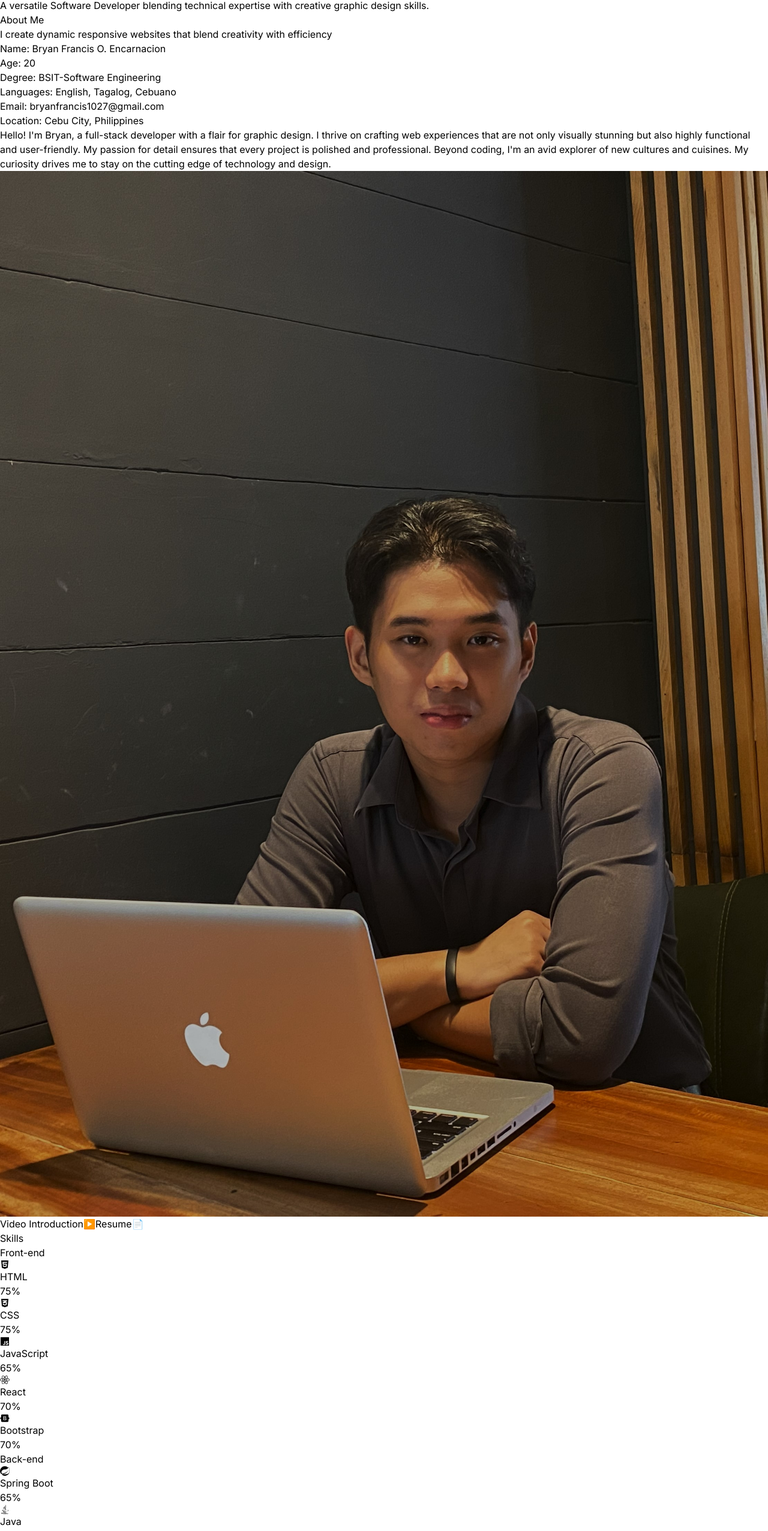
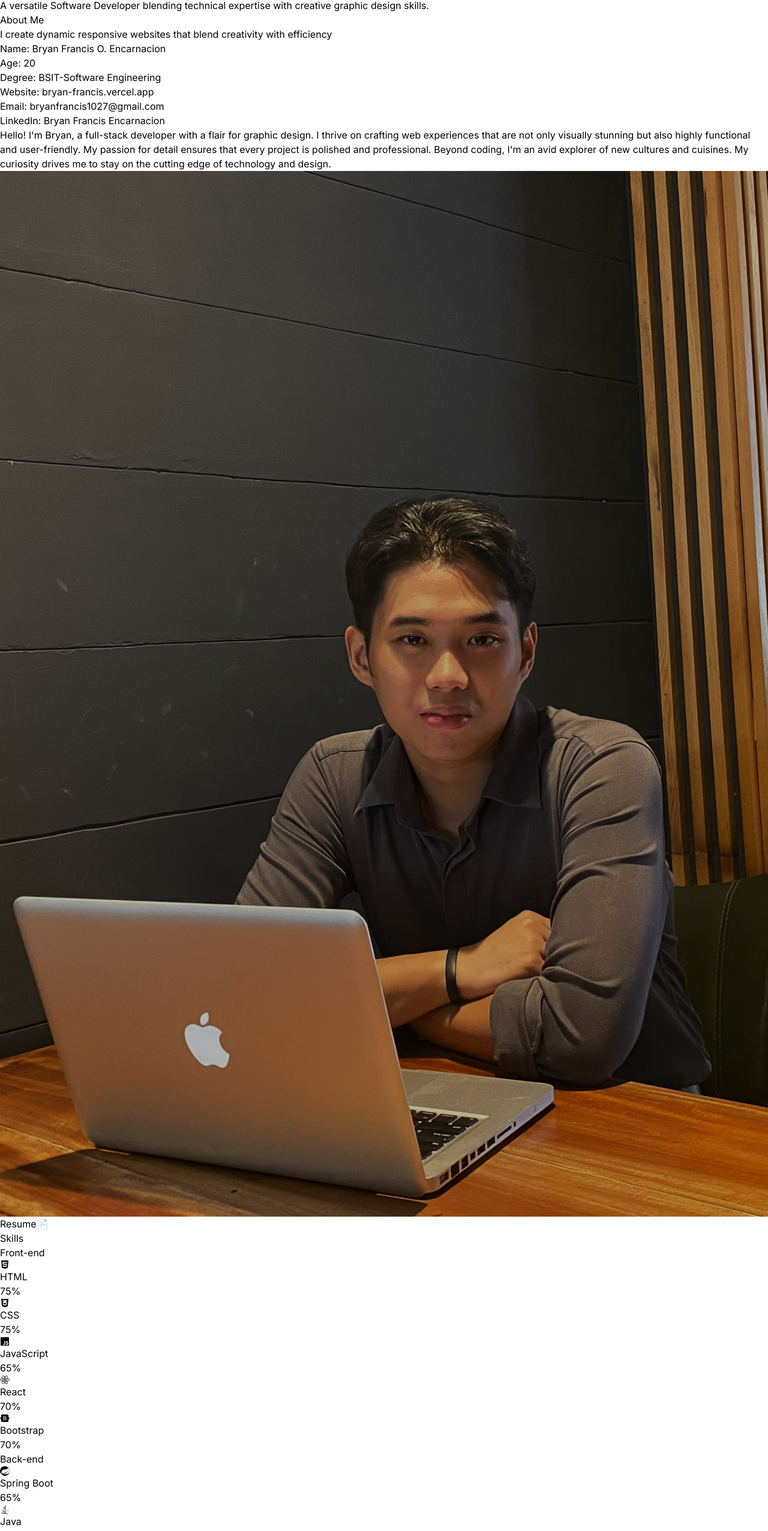
Before and after one commit to BryanFrancis27/bryan-francis, a React (Vite) app: page / in a window 1280 px wide. Shown: the part 1235-3787 px from the top of the page at 60% size. Built offline with nearby package versions, Linux system fonts and the light colour scheme.

Commit message:
Linked resume button to resume gdrive link. Linked two projects to github.

```diff
--- a/src/components/About.jsx
+++ b/src/components/About.jsx
@@ -77,7 +77,7 @@ const About = () => {
                 transition={{ duration: 0.5, delay: 0.4 }}
                 viewport={{ once: true }}
               >
-                <span className="font-semibold">Languages:</span> {ABOUT.languages.join(', ')}
+                <span className="font-semibold">Website:</span> {ABOUT.website}
               </motion.p>
               <motion.p
                 className="mt-2 text-lg leading-loose"
@@ -95,7 +95,7 @@ const About = () => {
                 transition={{ duration: 0.5, delay: 0.6 }}
                 viewport={{ once: true }}
               >
-                <span className="font-semibold">Location:</span> {ABOUT.location}
+                <span className="font-semibold">LinkedIn:</span> {ABOUT.linkedin}
               </motion.p>
             </div>
           </motion.div>
@@ -124,14 +124,12 @@ const About = () => {
             className="w-full max-w-xs h-auto rounded-md shadow-lg object-cover"
           />
           <div className="mt-4 flex space-x-4">
-            <motion.button
-              className="bg-gradient-to-r from-zinc-900 to-zinc-700 text-white py-2 px-6 rounded-md shadow-lg hover:bg-gradient-to-r hover:from-yellow-900 hover:to-yellow-500 hover:scale-105 transition duration-300 flex items-center"
-              whileHover={{ scale: 1.05 }}
-              whileTap={{ scale: 0.95 }}
+            <a
+              href="https://drive.google.com/file/d/1yumKEXd7csybixyjE0aCZuEH3hwjUU4g/view?usp=sharing" // Replace YOUR_RESUME_FILE_ID with your resume's file ID
+              target="_blank"
+              rel="noopener noreferrer"
+              className="flex items-center"
             >
-              Video Introduction
-              <span className="ml-2">▶️</span>
-            </motion.button>
               <motion.button
                 className="bg-gradient-to-r from-zinc-900 to-zinc-700 text-white py-2 px-6 rounded-md shadow-lg hover:bg-gradient-to-r hover:from-yellow-900 hover:to-yellow-500 hover:scale-105 transition duration-300 flex items-center"
                 whileHover={{ scale: 1.05 }}
@@ -140,6 +138,7 @@ const About = () => {
                 Resume
                 <span className="ml-2">📄</span>
               </motion.button>
+            </a>
           </div>
         </motion.div>
       </div>
--- a/src/constants/index.jsx
+++ b/src/constants/index.jsx
@@ -34,11 +34,11 @@ export const ABOUT = {
   name: "Bryan Francis O. Encarnacion",
   age: 20,
   degree: "BSIT-Software Engineering",
-  languages: ["English", "Tagalog", "Cebuano"],
+  website: "bryan-francis.vercel.app",
   email: "bryanfrancis1027@gmail.com",
-  location: "Cebu City, Philippines",
+  linkedin: "Bryan Francis Encarnacion",
   text1: "I create dynamic responsive websites that blend creativity with efficiency",
-  text2: "Hello! I'm Bryan, a full-stack developer with a flair for graphic design. I thrive on crafting web experiences that are not only visually stunning but also highly functional and user-friendly. My passion for detail ensures that every project is polished and professional. Beyond coding, I'm an avid explorer of new cultures and cuisines. My curiosity drives me to stay on the cutting edge of technology and design."
+  text2: "Hello! I'm Bryan, a full-stack developer with a flair for graphic design. I thrive on crafting web experiences that are not only visually stunning but also highly functional and user-friendly. My passion for detail ensures that every project is polished and professional. Beyond coding, I'm an avid explorer of new cultures and cuisines. My curiosity drives me to stay on the cutting edge of technology and design.",
 };
 
 export const PROJECTS = [
@@ -47,7 +47,7 @@ export const PROJECTS = [
     subtitle: "HTML | CSS | Javascript | JQuery",
     image: image1,
     details: "DoBu Martial Arts is a dynamic martial arts gym offering diverse classes, fitness training, and self-defense courses, now supported by a custom-designed, user-friendly website to enhance its online presence and operations.",
-    sourceCodeLink: "https://github.com/username/e-commerce-platform",
+    sourceCodeLink: "https://github.com/BryanFrancis27/Dobu-Martial-Arts.git",
   },
   {
     title: "ABC Cars Portal",
@@ -97,11 +97,11 @@ export const SKILLS = [
 
 export const EDUCATION = [
   {
-    institution: 'University of Cebu',
-    degree: 'Senior High School (K-12):STEM',
-    location: 'Lapu-Lapu & Mandaue, Philippines',
-    duration: '2021-2023',
-    logo: 'https://upload.wikimedia.org/wikipedia/commons/a/a6/University-of-Cebu-Logo.jpg',
+    institution: 'Lithan EduCLaaS',
+    degree: 'Applied Degree in Software Engineering (BDSE)',
+    location: 'Singapore',
+    duration: '2023 - Present',
+    logo: 'https://www.educlaas.com/highered/wp-content/uploads/sites/14/2024/06/EduCLaaS-Lithan-Vertical-01-1.png',
   },
   {
     institution: 'University of Cebu',
@@ -111,11 +111,11 @@ export const EDUCATION = [
     logo: 'https://upload.wikimedia.org/wikipedia/commons/a/a6/University-of-Cebu-Logo.jpg',
   },
   {
-    institution: 'Lithan EduCLaaS',
-    degree: 'Applied Degree in Software Engineering (BDSE)',
-    location: 'Singapore',
-    duration: '2023 - Present',
-    logo: 'https://www.educlaas.com/highered/wp-content/uploads/sites/14/2024/06/EduCLaaS-Lithan-Vertical-01-1.png',
+    institution: 'University of Cebu',
+    degree: 'Senior High School (K-12):STEM',
+    location: 'Lapu-Lapu & Mandaue, Philippines',
+    duration: '2021-2023',
+    logo: 'https://upload.wikimedia.org/wikipedia/commons/a/a6/University-of-Cebu-Logo.jpg',
   },
 ];
 
```
Lines whose indentation alone changed are shown as unchanged.
